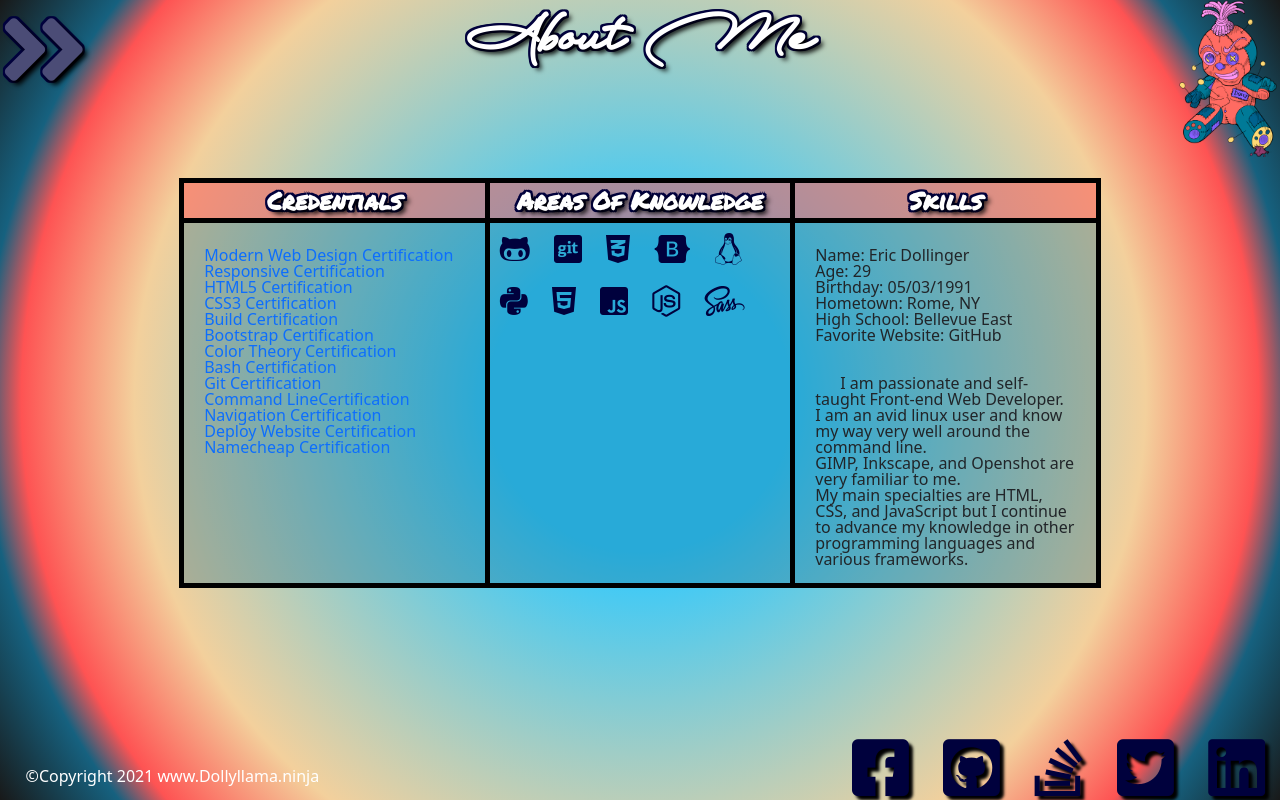
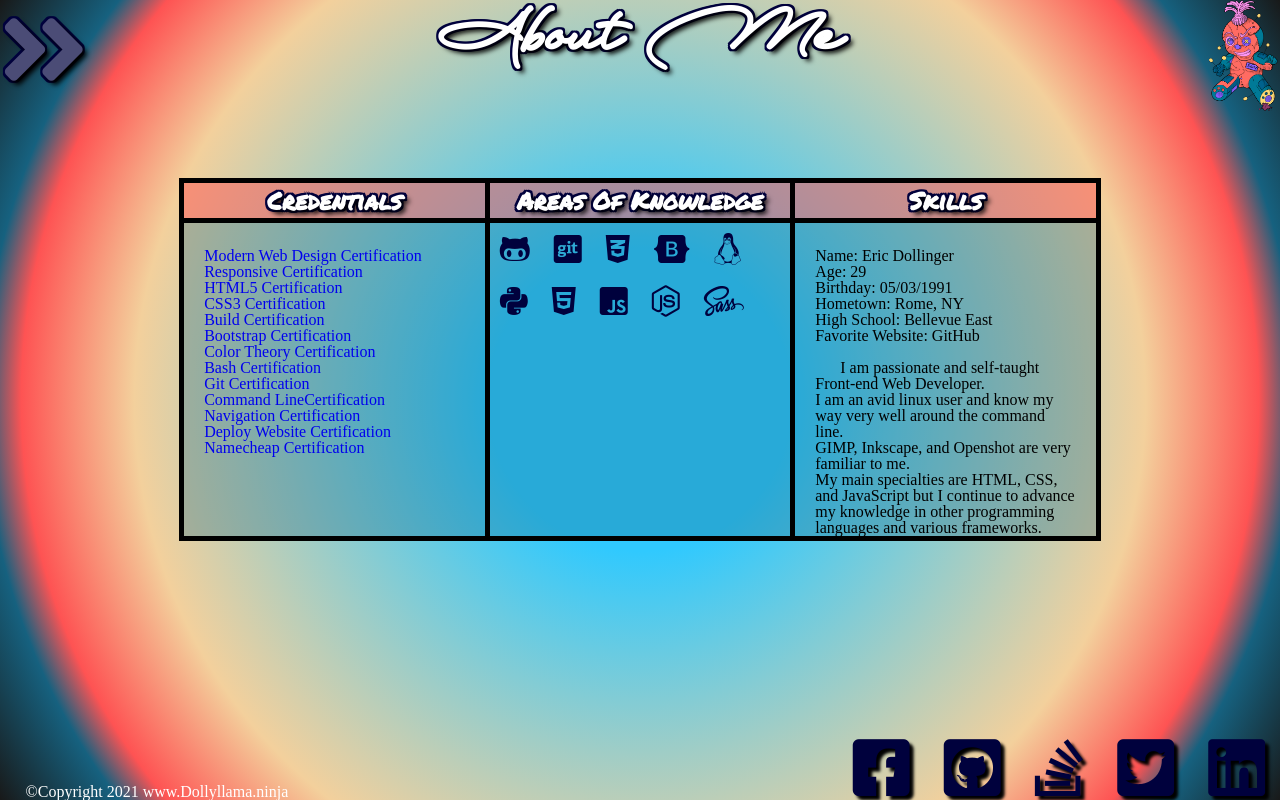
Before and after one commit to edolly2/Portfolio2, a PHP site: page /biocard.html in a window 1280 px wide. Run offline with PHP 8.4, Linux system fonts and the light colour scheme; some libraries are stand-ins or nearby versions.

Commit message:
"Fix logo on all"

```diff
--- a/Portfolio2.css
+++ b/Portfolio2.css
@@ -29,26 +29,24 @@ body {
 
 .grid-container {
     display: grid;
-    grid-template-columns: 0.4fr 2fr;
+    grid-template-columns: 0.4fr 2fr 0.4fr;
     grid-template-rows: 0.3fr 1.1fr 0.1fr;
     gap: 0px 0px;
-    grid-template-areas: "header header""main main""footer footer";
+    grid-template-areas: "header header header""main main main""footer footer footer";
 }
 
 .grid-head {
     grid-area: header;
-    background-image: url('logologo5.png');
-    background-repeat: no-repeat;
-    background-position: right;
-    background-size: contain;
-    max-height: 175px;
+    max-height: 125px;
 }
 
 .about-head,
 .contact-head {
     text-align: center;
-    font-size: 6vw;
+    font-size: 7vw;
     height: 100%;
+    width: 50%;
+    margin: auto;
 }
 
 
@@ -200,9 +177,10 @@ body {
 /* ===========LOGO/PHOTOS================ */
 
 #logo {
+    grid-area: logo;
     display: flex;
-    width: 100px;
-    margin: auto;
+    width: 5em;
+    margin-left: auto;
 }
 
 
--- a/Portfolio2.html
+++ b/Portfolio2.html
@@ -22,7 +22,7 @@
     <header class="grid-head">
         <span style="font-size:25px;cursor:pointer" onclick="openNav()"><i
                 class="fas fa-angle-double-right fa-4x"></i></span>
-
+        <img src="logologo5.png" alt="Eric Dollinger Logo" id="logo">
     </header>
     <aside>
         <nav id="myNav" class="nav">
--- a/biocard.css
+++ b/biocard.css
@@ -1,5 +1,19 @@
+html,
 body {
-    line-height: 1em;
+    background: radial-gradient(circle, rgba(48, 201, 254, 1) 20%, rgba(243, 208, 156, 1) 67%, rgba(254, 83, 83, 1) 82%, rgba(22, 97, 127, 1) 87%, rgba(24, 25, 25, 1) 100%);
+    ;
+    background-position: center;
+    background-repeat: no-repeat;
+    background-size: contain;
+    height: 100%;
+}
+
+#logo {
+    display: flex;
+    width: 5em;
+    margin-left: auto;
+    position: relative;
+    top: -100%;
 }
 
 table,
--- a/biocard.html
+++ b/biocard.html
@@ -12,10 +12,8 @@
     <link rel="stylesheet" href="all.css">
     <link rel="preconnect" href="https://fonts.gstatic.com">
     <link href="https://fonts.googleapis.com/css2?family=Permanent+Marker&display=swap" rel="stylesheet">
-    <link href="https://cdn.jsdelivr.net/npm/bootstrap@5.0.0-beta1/dist/css/bootstrap.min.css" rel="stylesheet" integrity="sha384-giJF6kkoqNQ00vy+HMDP7azOuL0xtbfIcaT9wjKHr8RbDVddVHyTfAAsrekwKmP1" crossorigin="anonymous">
     <link rel="stylesheet" href="https://use.fontawesome.com/releases/v5.8.1/css/all.css" integrity="sha384-50oBUHEmvpQ+1lW4y57PTFmhCaXp0ML5d60M1M7uH2+nqUivzIebhndOJK28anvf" crossorigin="anonymous">
     <link rel="stylesheet" href="Portfolio2.css">
-    <link rel="stylesheet" href="port_about.css">
     <link rel="stylesheet" href="biocard.css">
     <script src="port.js" defer></script>
     <title>Document</title>
@@ -28,6 +26,7 @@
         <span style="font-size:25px;cursor:pointer" onclick="openNav()"><i
                 class="fas fa-angle-double-right fa-4x"></i></span>
         <h1 class="about-head">About Me</h1>
+        <img src="logologo5.png" alt="Eric Dollinger Logo" id="logo">
     </header>
     <aside>
         <nav id="myNav" class="nav">
--- a/port_about.css
+++ b/port_about.css
@@ -7,12 +7,3 @@ body {
     background-size: contain;
     height: 100%;
 }
-
-.main-about {
-    min-height: 300px;
-}
-
-h3 {
-    font-family: 'Permanent Marker', cursive;
-    font-weight: normal;
-}
--- a/port_contact.html
+++ b/port_contact.html
@@ -25,6 +25,7 @@
         <span style="font-size:25px;cursor:pointer" onclick="openNav()"><i
                 class="fas fa-angle-double-right fa-4x"></i></span>
         <h1 class="contact-head">Contact Information</h1>
+        <img src="logologo5.png" alt="Eric Dollinger Logo" id="logo">
     </header>
     <aside>
         <nav id="myNav" class="nav">
--- a/port_projects.html
+++ b/port_projects.html
@@ -28,6 +28,7 @@
         <span style="font-size:25px;cursor:pointer" onclick="openNav()"><i
                 class="fas fa-angle-double-right fa-4x"></i></span>
         <h1 class="about-head">Projects</h1>
+        <img src="logologo5.png" alt="Eric Dollinger Logo" id="logo">
     </header>
     <aside>
         <nav id="myNav" class="nav">
```
Also changed, not shown: other parts of Portfolio2.css (+21 -21 lines), port_contact.css (+9 -1 lines), port_projects.css (+8 -0 lines).
